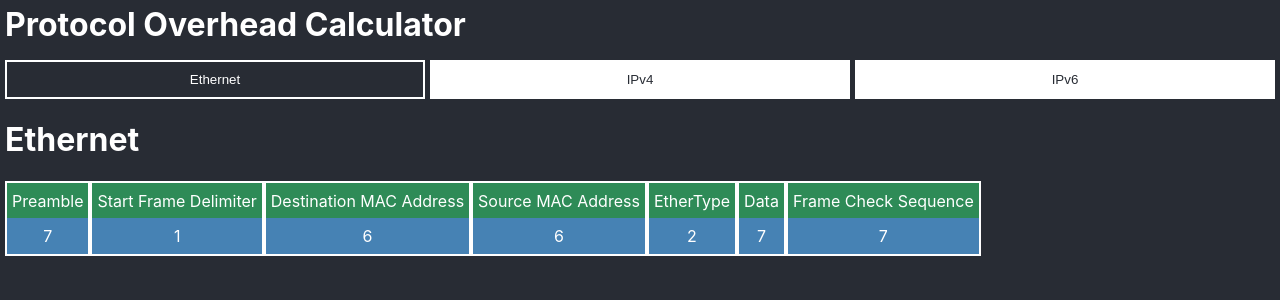
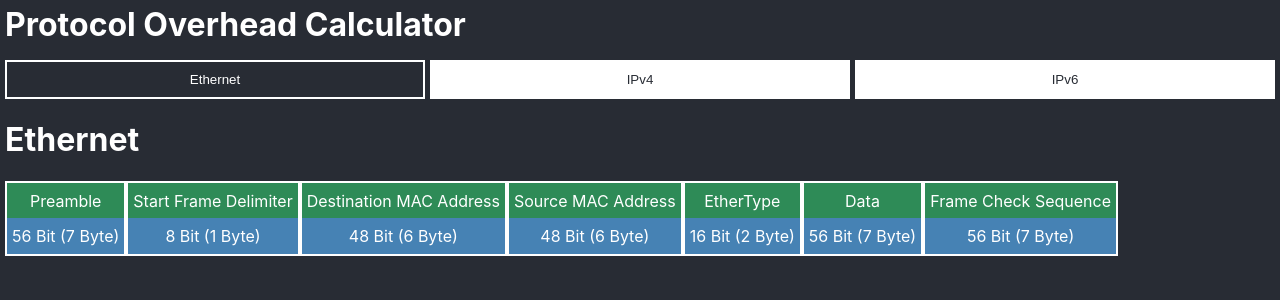
Before and after one commit to alex-sandri/protocol-overhead-calculator, a React (Create React App) app: page / in a window 1280 px wide. Both pictures are taken after a click on the button "Ethernet". Shown: the top 300 px of the page. Built offline with nearby package versions, Linux system fonts and the light colour scheme.

Commit message:
Update ProtocolFieldSize text

```diff
--- a/src/App.tsx
+++ b/src/App.tsx
@@ -117,7 +117,7 @@ class App extends React.Component
                       }
                 }>
                   <p className="ProtocolFieldName">{field.name}</p>
-                  <p className="ProtocolFieldSize">{field.size}</p>
+                  <p className="ProtocolFieldSize">{field.size * 8} Bit ({field.size} Byte)</p>
                 </div>
               )
             }
```
